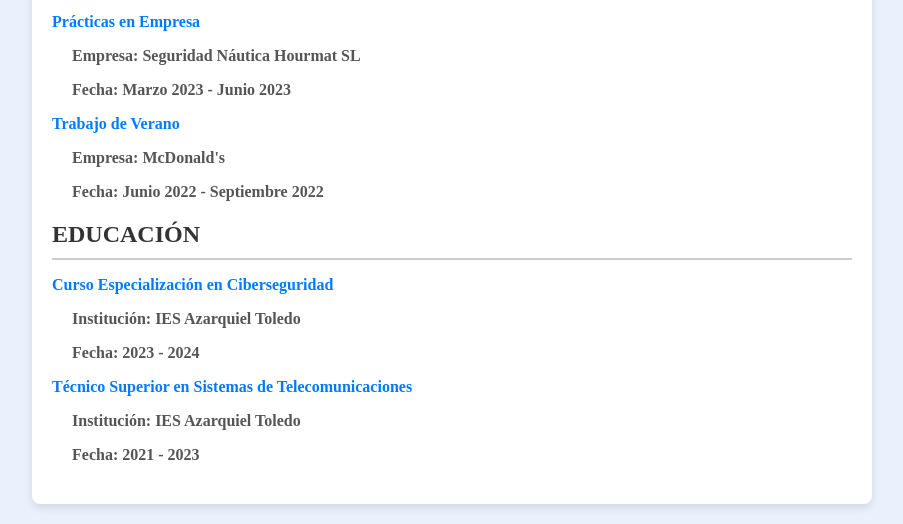
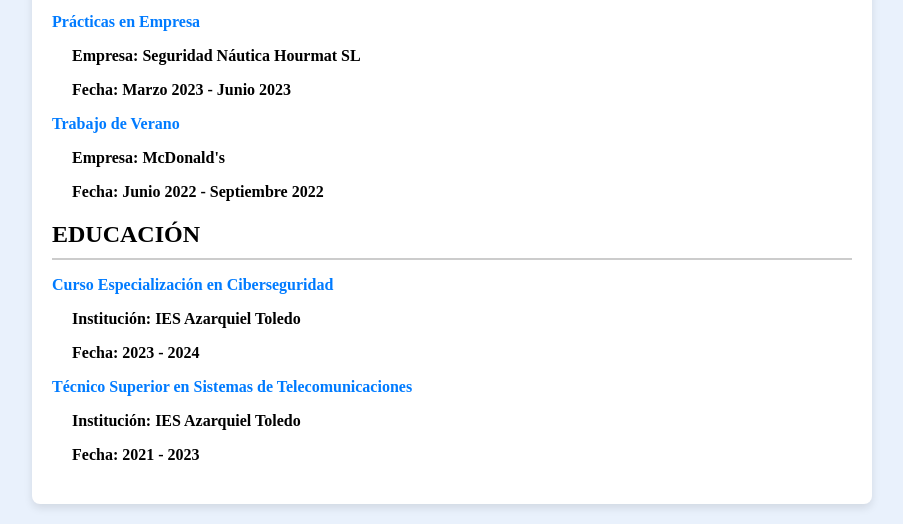
Before and after one commit to XMATER/xmater.github.io, a plain HTML site: page index.html in a window 1280 px wide. Shown: the part 552-1076 px from the top of the page, without its empty margins (188-1091 px from the left). Drawn offline with Linux system fonts and the light colour scheme.

Commit message:
Update index.html

```diff
--- a/index.html
+++ b/index.html
@@ -22,12 +22,12 @@
         }
 
         h1, h2 {
-            color: #333;
+            color: #000000;
             text-transform: uppercase;
         }
 
         p {
-            color: #555;
+            color: #000000;
         }
 
         .section {
```
